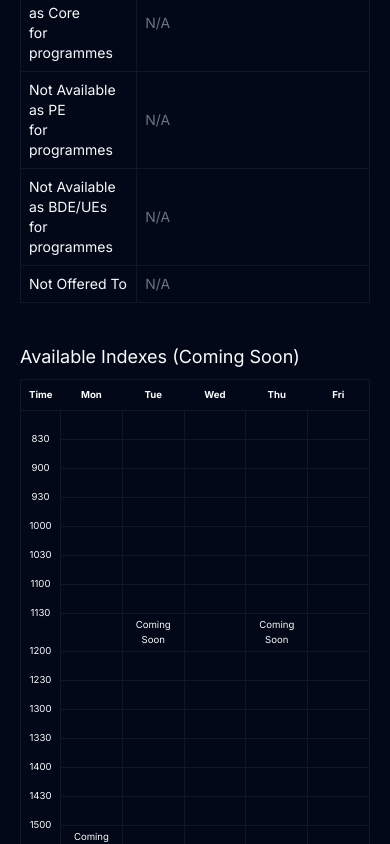
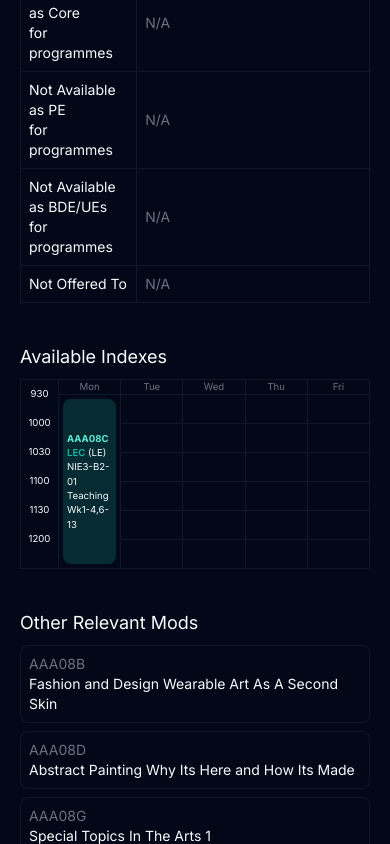
Before and after one commit to Dallas-Ng/ntu-mods, a Next.js app in the folder V2/: page /mods/AAA08C in a window 390 px wide. Shown: the part 1156-2000 px from the top of the page. Built offline with nearby package versions, Linux system fonts and the light colour scheme.

Commit message:
feat: added index table for mods

```diff
--- a/V2/app/mods/[module]/page.tsx
+++ b/V2/app/mods/[module]/page.tsx
@@ -19,8 +19,8 @@ export const dynamic = "auto"
 export const dynamicParams = true
 
 export default function Page({ params }: { params: { module: string } }) {
-  const moduleCode = params.module
-  const moduleData = getModule(moduleCode)
+  const moduleKey = params.module
+  const moduleData = getModule(moduleKey)
 
   /**
    * Handles improper page slugs
@@ -31,7 +31,7 @@ export default function Page({ params }: { params: { module: string } }) {
      *    e.g. /mods/ma1000 -> /mods/MA1000
      */
     const lowerCaseMod = Object.keys(TRUN_M_DATA).find(
-      (k) => k.toLowerCase() === moduleCode
+      (k) => k.toLowerCase() === moduleKey
     )
 
     if (lowerCaseMod) {
@@ -54,16 +54,16 @@ export default function Page({ params }: { params: { module: string } }) {
       </div>
 
       <div className="mt-10">
-        <h2 className="mb-2 text-lg">Available Indexes (Coming Soon)</h2>
+        <h2 className="mb-2 text-lg">Available Indexes</h2>
 
-        <ModsIndexTable />
+        <ModsIndexTable moduleKey={moduleKey} />
 
         <div className="mt-10">
           <h2 className="mb-2 text-lg">Other Relevant Mods</h2>
 
           <RelatedModules
             limit={3}
-            moduleKey={moduleCode}
+            moduleKey={moduleKey}
             emptyContent={
               <Link
                 href="/mods"
--- a/V2/src/components/mods/mods-index-table.tsx
+++ b/V2/src/components/mods/mods-index-table.tsx
@@ -1,41 +1,314 @@
+"use client"
+
+import { Fragment } from "react"
+
 import { STARS_TIMESLOTS, TRUN_DAY_MAP } from "@/lib/constants"
+import { getIndexType } from "@/lib/get-index-type"
+import { getModuleIndexes } from "@/lib/get-module-indexes"
 
-const ModsIndexTable = () => {
+import TimetableCell from "../timetable/timetable-cell"
+
+/**
+ * Calculates the number of conflicts between a given time slot and previous time slots in a day.
+ *
+ * @param dayMapVal - An array of time slots representing the schedule for a day.
+ * @param currentIndex - The index of the current time slot being checked for conflicts.
+ * @param currentDayIndex - The index of the current day being checked for conflicts. Defaults to 0.
+ * @returns The number of conflicts between the current time slot and previous time slots.
+ */
+const getConflicts = (
+  dayMapVal: Index[],
+  currentIndex: Index,
+  currentDayIndex = 0 // this is used to track how many times to count a unique conflict
+) => {
+  let conflictsCount = 0
+
+  for (let i = 0; i < currentDayIndex; i++) {
+    if (dayMapVal[i].key === currentIndex.key) {
+      continue
+    }
+
+    const previousSlot = dayMapVal[i]
+    const [currentStart, currentEnd] = currentIndex.time.split("-").map(Number)
+    const [previousStart, previousEnd] = previousSlot.time
+      .split("-")
+      .map(Number)
+
+    // If there is an overlap, increment conflictsCount
+    if (currentStart < previousEnd && currentEnd > previousStart) {
+      conflictsCount++
+    }
+  }
+  return conflictsCount
+}
+
+interface Props {
+  moduleKey: string
+}
+
+const TimetableTable = ({ moduleKey }: Props) => {
+  const moduleIndexes = getModuleIndexes(moduleKey)
+
+  let MAP: { [day: number]: Index[] } = {
+    1: [],
+    2: [],
+    3: [],
+    4: [],
+    5: []
+  }
+
+  const MAP_CONFLICTS: { [day: number]: number } = {
+    1: 0,
+    2: 0,
+    3: 0,
+    4: 0,
+    5: 0
+  }
+
+  // Automatically show weekend days if there are any
+  const hasSaturday = Object.values(moduleIndexes).some((entries) =>
+    entries.find((x) => x.day === 6)
+  )
+
+  const hasSunday = Object.values(moduleIndexes).some((entries) =>
+    entries.find((x) => x.day === 7)
+  )
+
+  // Append weekend days to MAP & Conficts
+  if (hasSunday) {
+    MAP[6] = []
+    MAP[7] = []
+    MAP_CONFLICTS[6] = 0
+    MAP_CONFLICTS[7] = 0
+  } else if (hasSaturday) {
+    MAP[6] = []
+    MAP_CONFLICTS[6] = 0
+  }
+
+  // Push each day data into MAP
+  Object.values(moduleIndexes).forEach((entries) => {
+    entries.forEach((entry) => {
+      MAP[entry.day].push(entry)
+    })
+  })
+
+  const removeDuplicates = (dayMap: {
+    [day: number]: Index[]
+  }): { [day: number]: Index[] } => {
+    const uniqueEntries: Set<string> = new Set()
+
+    for (const day in dayMap) {
+      dayMap[day] = dayMap[day].filter((entry) => {
+        const criteria = `${entry.type}-${entry.group}-${entry.day}-${entry.time}-${entry.venue}`
+        if (!uniqueEntries.has(criteria)) {
+          uniqueEntries.add(criteria)
+          return true
+        }
+        return false
+      })
+    }
+
+    return dayMap
+  }
+  MAP = removeDuplicates(MAP)
+
+  /**
+   * Calculates the conflicts for each day in the MAP object.
+   * Updates the MAP_CONFLICTS object with the maximum conflicts for each day.
+   */
+  Object.entries(MAP).forEach(([dayMapKey, dayMapVal]) => {
+    MAP_CONFLICTS[dayMapKey as unknown as 1 | 2 | 3 | 4 | 5] =
+      dayMapVal.reduce(
+        (max, index, i) => Math.max(max, getConflicts(dayMapVal, index, i + 1)),
+        0
+      ) + 1 // count unique conflicts, + 1 for positioning purposes
+  })
+
+  /**
+   * Calculates the MAX timeslots all indexes in the MAP object.
+   */
+  let TIMETABLE_MAX = 0
+  let TIMETABLE_MIN = 2359
+
+  Object.entries(MAP).forEach(([_, dayMapVal]) => {
+    const maxTime = Math.max(
+      ...dayMapVal.map((index) => parseInt(index.time.split("-")[1]))
+    )
+    if (TIMETABLE_MAX < maxTime) TIMETABLE_MAX = maxTime
+
+    const minTime = Math.min(
+      ...dayMapVal.map((index) => parseInt(index.time.split("-")[0]))
+    )
+
+    if (TIMETABLE_MIN > minTime) TIMETABLE_MIN = minTime
+  })
+
+  const maxTimeSlotToShow = STARS_TIMESLOTS.findIndex(
+    (x) => TIMETABLE_MAX <= x.end
+  )
+  const minTimeSlotToShow = STARS_TIMESLOTS.findIndex(
+    (x) => TIMETABLE_MIN <= x.start
+  )
+
+  // TODO: fix this so that it sohwos some sort of rows when empty cell
+
+  const MATRIX_ROWS = STARS_TIMESLOTS.length
+
+  const MATRIX_COLUMNS = Object.values(MAP_CONFLICTS).reduce(
+    (acc, v) => acc + v
+  )
+
+  const STARS_MATRIX = Array.from({ length: MATRIX_ROWS }, (_, i) => {
+    const timeslot = (
+      <td className="relative p-1 text-center">
+        {i !== 0 && (
+          <span className="absolute left-0 top-[-8px] w-full bg-background">
+            {STARS_TIMESLOTS[i].start}
+          </span>
+        )}
+
+        <div className="min-h-[20px] w-full" />
+      </td>
+    )
+
+    return [timeslot, ...Array(MATRIX_COLUMNS).fill(null)]
+  })
+
+  /**
+   * Iterates through the MAP object and populates the STARS_MATRIX with table cells based on the data.
+   *
+   * The table cells are positioned in the matrix based on the relative position of the index inside the MAP.
+   * If conflicts exist, the table cells are adjusted accordingly.
+   */
+  Object.entries(MAP).forEach(([dayMapKey, dayMapVal]) => {
+    let currentDayIndex = 0 // this index is used to iterate over the number of available column for each day
+
+    // Iterating through each index
+    dayMapVal.forEach((index) => {
+      const tsIndex = STARS_TIMESLOTS.findIndex(
+        (st) => st.start === parseInt(index.time.split("-")[0])
+      )
+
+      // Get relative position of this index inside the matrix
+      const offsetValue =
+        Object.entries(MAP_CONFLICTS)
+          .filter(([dmK]) => dmK < dayMapKey)
+          .map(([, v]) => v)
+          .reduce((sum, count) => sum + count, 0) + 1 // default is 1 as 0 is timeslot
+
+      const conflictsCount = getConflicts(dayMapVal, index, currentDayIndex)
+      const cellPosition = offsetValue + conflictsCount
+
+      currentDayIndex++
+
+      STARS_MATRIX[tsIndex][cellPosition] = (
+        <TimetableCell
+          moduleKey={moduleKey}
+          index={index}
+          fullCell
+          hideTimeDate
+          overrideIndex={getIndexType(index.type) === "LEC" ? <></> : null}
+        />
+      )
+
+      for (let i = 1; i < index.duration; i++) {
+        STARS_MATRIX[tsIndex + i][cellPosition] = <></>
+      }
+    })
+  })
+
+  /**
+   * Generation of Table Head and Table Body
+   */
+  const TableHeadItems = Object.entries(MAP_CONFLICTS).map(([k, v]) => (
+    <th
+      key={k}
+      colSpan={v}
+      className="h-fit p-0 text-center font-normal text-secondary">
+      {TRUN_DAY_MAP[Number(k)]}
+    </th>
+  ))
+
+  const TableBodyItems = STARS_MATRIX.map((matrixRow, matrixRowIdx) => {
+    // Hide rows that are not within the time range
+    if (Object.keys(moduleIndexes).length > 0) {
+      if (
+        matrixRowIdx < minTimeSlotToShow ||
+        matrixRowIdx > maxTimeSlotToShow
+      ) {
+        return null
+      }
+    }
+
+    return (
+      <tr key={matrixRowIdx}>
+        {matrixRow.map((matrixCol, matrixColIdx) =>
+          matrixCol ? (
+            <Fragment key={matrixColIdx}>{matrixCol}</Fragment>
+          ) : (
+            <td className="p-0" key={matrixColIdx} />
+          )
+        )}
+      </tr>
+    )
+  })
+
   return (
-    <table className="w-full table-fixed border text-[0.6rem] md:text-xs">
+    <table className="table-border h-full w-full table-fixed border-collapse border p-0 text-[0.6rem] md:text-xs">
       <thead>
         <tr>
-          <th className="h-fit w-[40px] p-1 text-center">Time</th>
-          {Array.from({ length: 5 }).map((_, i) => (
-            <th key={i} className="p-2">
-              {TRUN_DAY_MAP[i + 1]}
-            </th>
-          ))}
+          <th className="w-[38px]"></th>
+
+          {TableHeadItems}
+        </tr>
+      </thead>
+
+      <tbody>{TableBodyItems}</tbody>
+    </table>
+  )
+}
+
+export const TimetableTableLoader = () => {
+  return (
+    <table className="table-border h-full w-full table-fixed border-collapse border p-0 text-[0.6rem] md:text-xs">
+      <thead>
+        <tr>
+          <th className="w-[38px]"></th>
+          <th className="h-fit p-0 text-center font-normal text-secondary">
+            Mon
+          </th>
+          <th className="h-fit p-0 text-center font-normal text-secondary">
+            Tue
+          </th>
+          <th className="h-fit p-0 text-center font-normal text-secondary">
+            Wed
+          </th>
+          <th className="h-fit p-0 text-center font-normal text-secondary">
+            Thu
+          </th>
+          <th className="h-fit p-0 text-center font-normal text-secondary">
+            Fri
+          </th>
         </tr>
       </thead>
 
       <tbody>
-        {STARS_TIMESLOTS.slice(0, 18).map((slot, idx) => (
-          <tr key={slot.start}>
-            <td className="relative w-[40px] border p-1 text-center">
-              {idx !== 0 && (
+        {STARS_TIMESLOTS.map((x, i) => (
+          <tr key={i}>
+            <td className="relative p-1 text-center">
+              {i !== 0 && (
                 <span className="absolute left-0 top-[-8px] w-full bg-background">
-                  {slot.start}
+                  {x.start}
                 </span>
               )}
 
               <div className="min-h-[20px] w-full" />
             </td>
-
-            {Array.from({ length: 5 }).map((_, i) => {
-              const randomChance = Math.floor(Math.random() * 100) + 1
-
-              return (
-                <td key={i} className="w-fit border p-1 text-center md:w-auto">
-                  {randomChance <= 5 && "Coming Soon"}
-                </td>
-              )
-            })}
+            <td></td>
+            <td></td>
+            <td></td>
+            <td></td>
+            <td></td>
           </tr>
         ))}
       </tbody>
@@ -43,4 +316,4 @@ const ModsIndexTable = () => {
   )
 }
 
-export default ModsIndexTable
+export default TimetableTable
--- a/V2/src/components/module-card.tsx
+++ b/V2/src/components/module-card.tsx
@@ -18,7 +18,7 @@ const ModuleCard = ({ module, variant = "default", cardClassName }: Props) => {
         )}>
         <p>{module.code}</p>
 
-        <p className="capitalize text-foreground">{module.title}</p>
+        <p className="text-foreground">{module.title}</p>
       </div>
     </Link>
   )
--- a/V2/src/components/settings/table-settings.tsx
+++ b/V2/src/components/settings/table-settings.tsx
@@ -57,7 +57,7 @@ export default function TableSettings({ toggleBorder = false }: Props) {
               <tbody>
                 <tr>
                   <TimetableCell
-                    divClassName="h-min w-full  cursor-default text-xs"
+                    divClassName="h-min w-full cursor-default text-xs"
                     moduleKey={moduleKey}
                     index={index}
                   />
--- a/V2/src/components/timetable/timetable-cell.tsx
+++ b/V2/src/components/timetable/timetable-cell.tsx
@@ -11,20 +11,44 @@ interface Props {
   moduleKey: string
   index: Index
   divClassName?: string
+  tdClassName?: string
   fullCell?: boolean
+  hideTimeDate?: boolean
+  overrideIndex?: React.ReactNode
+  indexes?: Index[]
 }
 
 // TODO: Variations
 
 const TimetableCell = (props: Props) => {
-  const { moduleKey, index, divClassName, fullCell = false } = props
+  const {
+    moduleKey,
+    index,
+    divClassName,
+    tdClassName,
+    fullCell = false,
+    hideTimeDate = false,
+    overrideIndex = null,
+    indexes = []
+  } = props
   const indexStyle = getIndexTypeStyle(index.type)
 
   const { settings } = useSettings()
   const { tableCell } = settings
 
+  const variations = indexes.filter(
+    (item) => item.day === index.day && item.time === index.time
+  )
+  const hasDifferenceInRemarks = variations.some(
+    (v) => v.remarks !== index.remarks
+  )
+  const hasDifferenceInVenue = variations.some((v) => v.venue !== index.venue)
+
+  /**
+   * The actual rendered table-cell
+   */
   return (
-    <td className="p-1" rowSpan={index.duration}>
+    <td className={cn("p-1", tdClassName)} rowSpan={index.duration}>
       <div
         className={cn(
           "flex h-full cursor-pointer items-center break-words rounded-lg p-1 transition-colors md:px-3",
@@ -32,6 +56,7 @@ const TimetableCell = (props: Props) => {
           divClassName
         )}>
         <div className="w-full">
+          <>
             <p>
               <span className={cn("font-bold", indexStyle.text)}>
                 {moduleKey}
@@ -47,6 +72,9 @@ const TimetableCell = (props: Props) => {
               {(fullCell || tableCell.group) && <> ({index.group})</>}
             </p>
 
+            {hideTimeDate ? (
+              <></>
+            ) : (
               <p>
                 {(fullCell || tableCell.time) && <>{index.time}</>}
 
@@ -54,16 +82,38 @@ const TimetableCell = (props: Props) => {
                   <> {TRUN_DAY_MAP[index.day]}</>
                 )}
               </p>
+            )}
 
             <p>
-            {(fullCell || tableCell.venue) && <>{index.venue}</>}
-
-            {(fullCell || tableCell.remarks) && index.remarks !== "" && (
-              <> - {formatRemarks(index.remarks)}</>
+              {(fullCell || tableCell.venue) && (
+                <>
+                  {variations.length === 0 ? (
+                    <>{index.venue}</>
+                  ) : (
+                    hasDifferenceInVenue &&
+                    variations.map((x) => x.venue).join(", ")
+                  )}
+                </>
               )}
             </p>
 
-          {(fullCell || tableCell.key) && <p>{index.key}</p>}
+            <p>
+              {(fullCell || tableCell.remarks) && (
+                <>
+                  {variations.length === 0 ? (
+                    <>{index.remarks}</>
+                  ) : (
+                    hasDifferenceInRemarks &&
+                    variations.map((x) => x.remarks).join(", ")
+                  )}
+                </>
+              )}
+            </p>
+
+            {overrideIndex
+              ? overrideIndex
+              : (fullCell || tableCell.key) && <p>{index.key}</p>}
+          </>
         </div>
       </div>
     </td>
--- a/V2/src/components/timetable/timetable-table.tsx
+++ b/V2/src/components/timetable/timetable-table.tsx
@@ -190,6 +190,7 @@ const TimetableTable = (props: Props) => {
 
       STARS_MATRIX[tsIndex][cellPosition] = (
         <TimetableCell
+          indexes={Object.values(moduleIndexMap).flat()}
           moduleKey={moduleKey}
           index={index}
           fullCell={props.fullCell}
--- a/V2/src/lib/get-index.ts
+++ b/V2/src/lib/get-index.ts
@@ -1,5 +1,5 @@
 import { INDEXES } from "@/data/2023/indexes"
 
-export const getIndex = (indexKey: string): Index[] | undefined => {
+export const getIndex = (indexKey: string): Index[] => {
   return INDEXES[indexKey]
 }
```
Also changed, not shown: V2/src/data/2023/m-data-s1.json, V2/src/data/2023/m-data-s2.json. Lines whose indentation alone changed are shown as unchanged.
